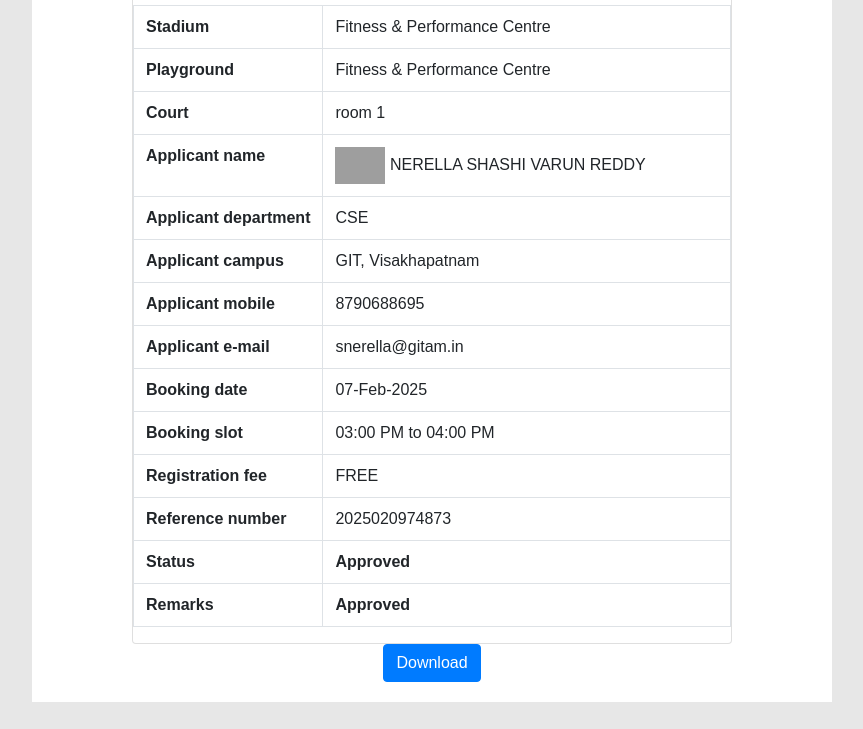
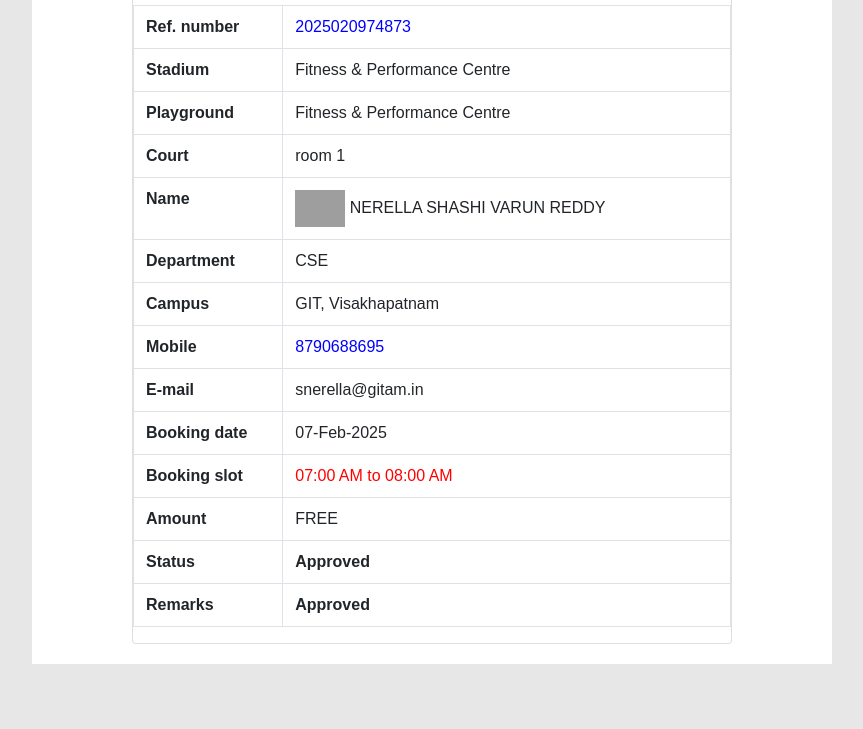
Before and after one commit to SUKUMARREDDY2003/gym8, a plain HTML site: page index.html in a window 1280 px wide. Shown: the part 108-837 px from the top of the page, without its empty margins (208-1071 px from the left). After the commit the page ends 800 px from the top, so only its background shows below. Drawn offline with nearby package versions, Linux system fonts and the light colour scheme; grey boxes are pictures that could not be loaded.

Commit message:
Update index.html

```diff
--- a/index.html
+++ b/index.html
@@ -62,6 +62,11 @@
 			<table class="m17 jb jb1 table table-bordered" style="width:100% !important">
 				<tbody>
 					<tr>
+						<th>Ref. number</th>
+						<td id = "refno" style="color:blue;">
+							20250310405876						</td>
+					</tr>
+					<tr>
 						<th>Stadium</th>
 						<td>
 							Fitness &amp; Performance Centre						</td>
@@ -77,27 +82,27 @@
 							room 1						</td>
 					</tr>
 					<tr>
-						<th>Applicant name</th>
+						<th>Name</th>
 						<td>
-														<img src="https://doeresults.gitam.edu/photo/img.aspx?id=VU21CSEN0500008" class="user-img"> 	NERELLA SHASHI VARUN REDDY					</td>
+														<img src="https://doeresults.gitam.edu/photo/img.aspx?id=VU21CSEN0500008" class="user-img"> NERELLA SHASHI VARUN REDDY						</td>
 					</tr>
 					<tr>
-						<th>Applicant department</th>
+						<th>Department</th>
 						<td>
 							CSE						</td>
 					</tr>
 					<tr>
-						<th>Applicant campus</th>
+						<th>Campus</th>
 						<td>
 							GIT, Visakhapatnam						</td>
 					</tr>
 					<tr>
-						<th>Applicant mobile</th>
-						<td>
+						<th>Mobile</th>
+						<td style="color:blue;">
 							8790688695						</td>
 					</tr>
 					<tr>
-						<th>Applicant e-mail</th>
+						<th>E-mail</th>
 						<td>
 							snerella@gitam.in						</td>
 					</tr>
@@ -108,19 +113,14 @@
 					</tr>
 					<tr>
 						<th>Booking slot</th>
-						<td>
-							03:00 PM to 04:00 PM						</td>
+						<td style="color:red;">
+							07:00 AM to 08:00 AM						</td>
 					</tr>
 
 					<tr>
-						<th>Registration fee</th>
+						<th>Amount</th>
 						<td>
 							FREE						</td>
-					</tr>
-					<tr>
-						<th>Reference number</th>
-						<td id = "refno">
-							20240910403772						</td>
 					</tr>
 					<tr>
 						<th>Status</th>
@@ -136,7 +136,7 @@
 			</table>
 		</div>
 
-		<div style="text-align: center;" id="print-btn"><button class="btn btn-primary" onclick="printpage();" type="button">Download</button></div>
+<!-- 		<div style="text-align: center;" id="print-btn"><button class="btn btn-primary" onclick="printpage();" type="button">Download</button></div> -->
 	</div>
 	<br>
 
```
